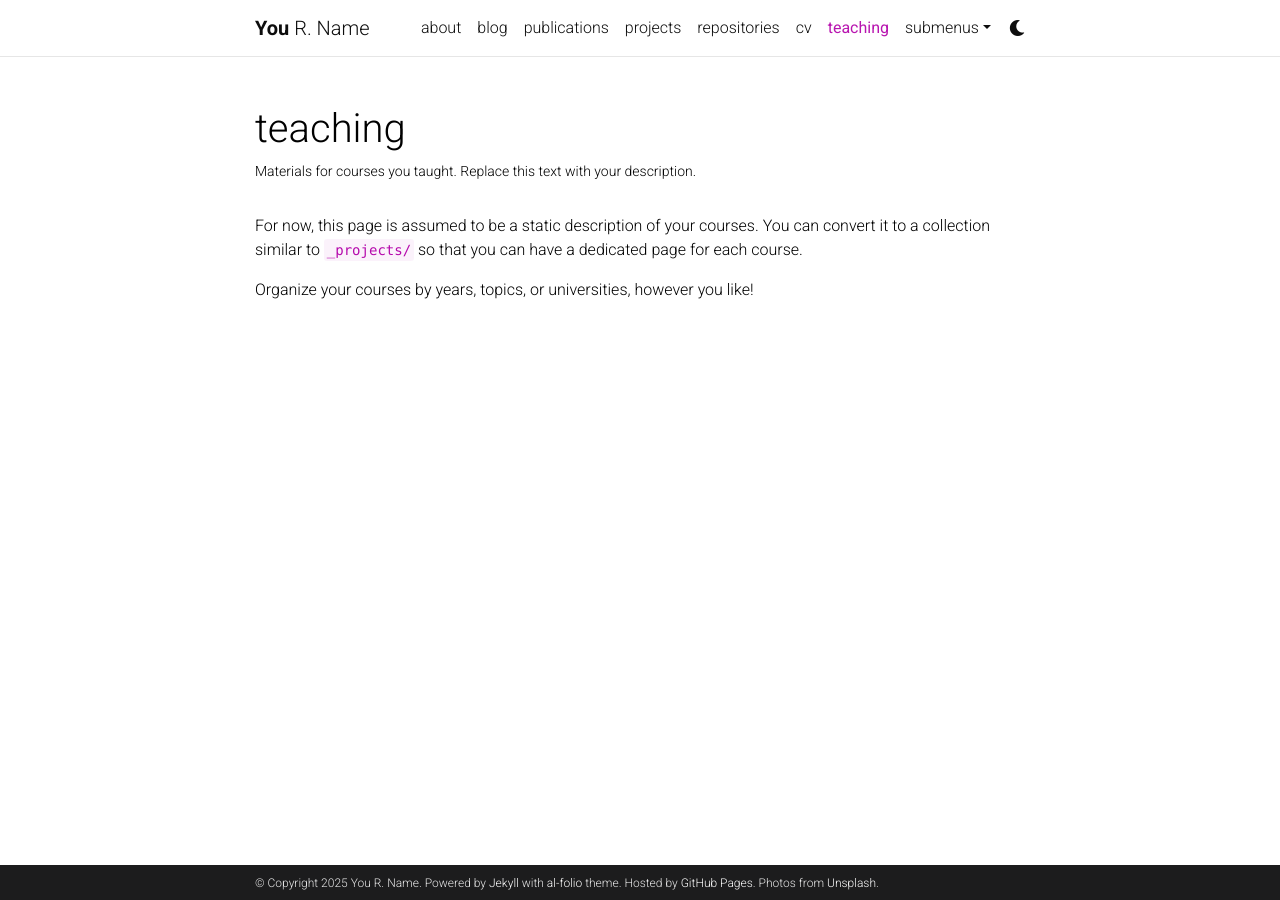
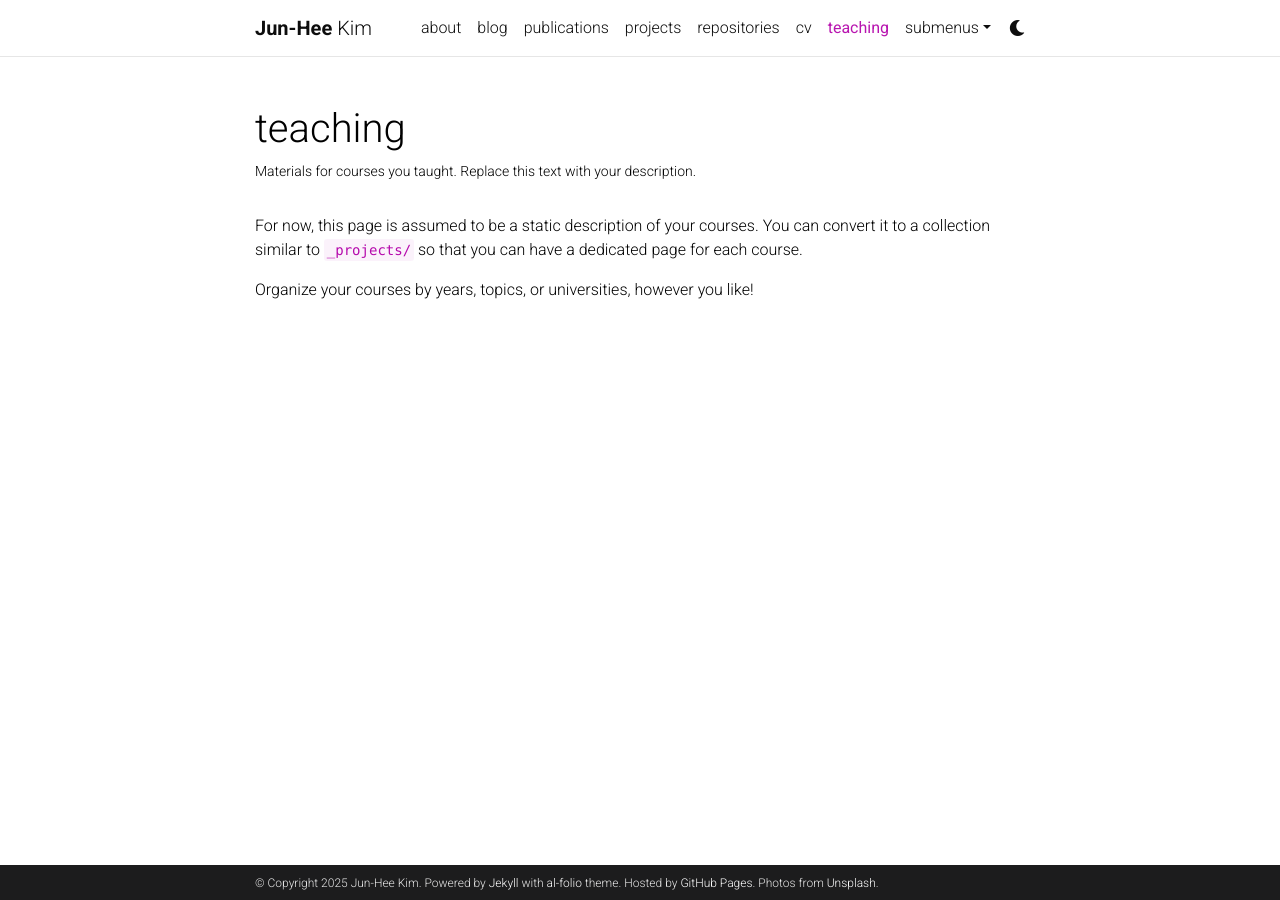
Before and after one commit to junheeeeeee/junheeeeeee.github.io, a Jekyll site: the page built from _pages/teaching.md, in a window 1280 px wide. Built offline with Jekyll 4.4.1, drawn with Linux system fonts in a browser that asks for light colours; comment, search, counter and statistics services are not loaded; a style sheet for code colours, icons or effects is not loaded.

Commit message:
Update personal information in _config.yml

```diff
--- a/_config.yml
+++ b/_config.yml
@@ -3,10 +3,10 @@
 # -----------------------------------------------------------------------------
 
 title: blank # the website title (if blank, full name will be used instead)
-first_name: You
-middle_name: R.
-last_name: Name
-email: you@example.com
+first_name: Jun-Hee
+middle_name:
+last_name: Kim
+email: jh__kim@korea.ac.kr
 description: > # the ">" symbol means to ignore newlines until "footer_text:"
   A simple, whitespace theme for academics. Based on [*folio](https://github.com/bogoli/-folio) design.
 footer_text: >
```
